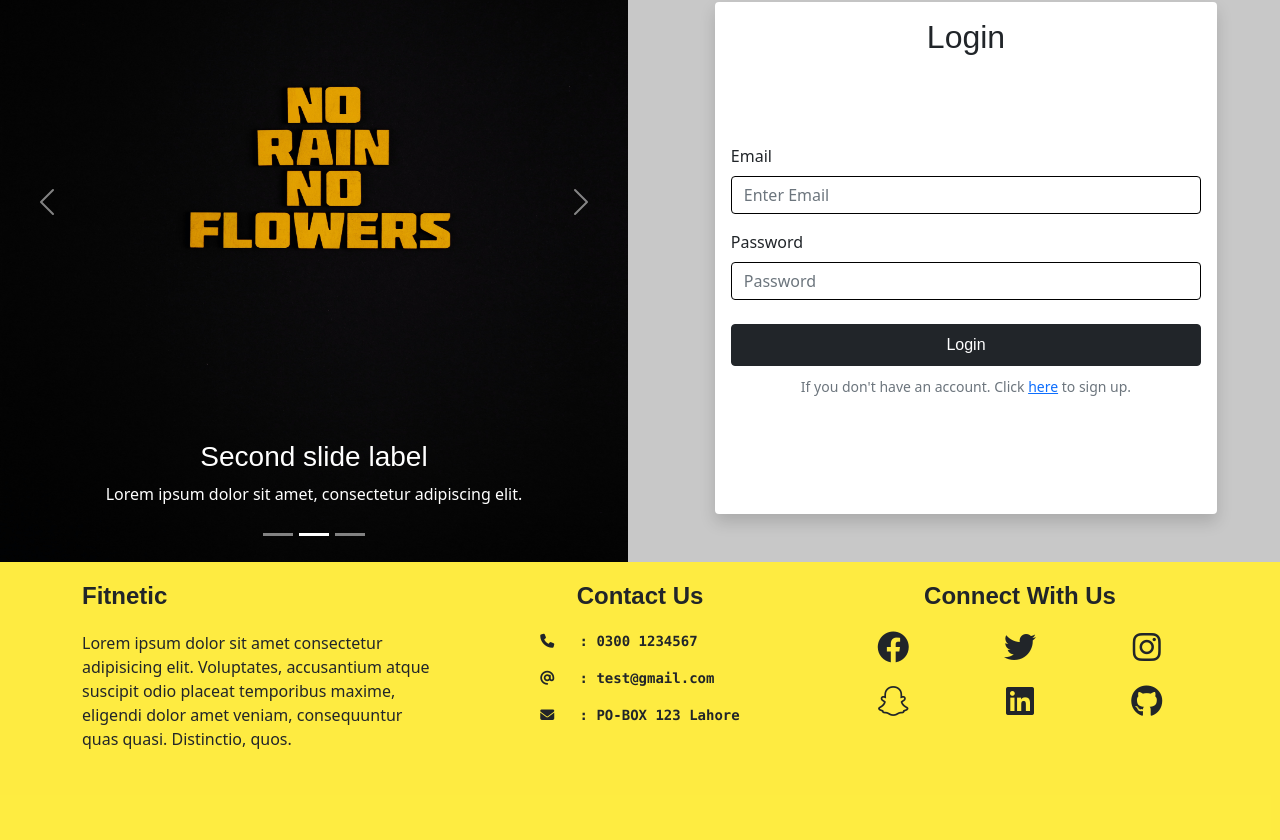
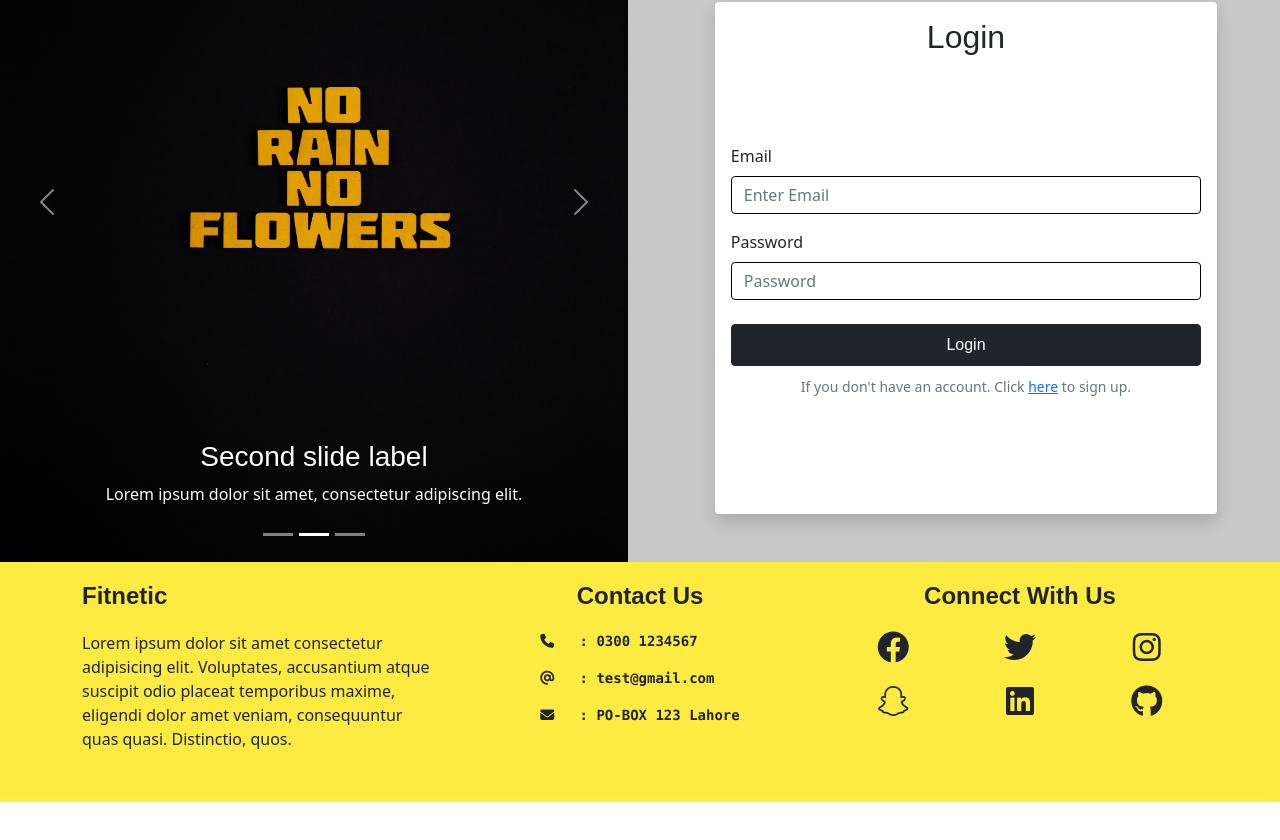
Before and after one commit to NabeelAhmed-090/Fitnetic, a React (Create React App) app in the folder frontend/: page /api/users/login in a window 1280 px wide. Shown: the part 222-1062 px from the top of the page. After the commit the page ends 1024 px from the top, so only its background shows below. Built offline with nearby package versions, Linux system fonts and the light colour scheme; a web font is replaced by a local one.

Commit message:
Login page image updated

```diff
--- a/frontend/src/components/Footer.js
+++ b/frontend/src/components/Footer.js
@@ -3,7 +3,7 @@ import { Row, Col, Container } from "react-bootstrap"
 
 const Footer = () => {
     return (
-        <div style={{ backgroundColor: "#FEE715CF", minHeight: "40vh" }}>
+        <div style={{ backgroundColor: "#FEE715CF", minHeight: "30vh" }}>
             <Container>
                 <Row >
                     <Col style={{ marginTop: "20px" }} md={4} sm={12} lg={4}>
--- a/frontend/src/screens/Login/Login.js
+++ b/frontend/src/screens/Login/Login.js
@@ -6,6 +6,7 @@ import { Container, Row, Col, Form, Button, Carousel } from 'react-bootstrap'
 import img1 from '../../Image/img1.jpg'
 import img2 from '../../Image/img2.jpg'
 import img3 from '../../Image/img3.jpg'
+import loginPNG from '../../Image/Login.png'
 import './Login.css'
 
 const Login = () => {
@@ -31,13 +32,13 @@ const Login = () => {
                             <div style={{ height: "90vh" }}>
                                 <img
                                     className="d-block w-100"
-                                    src={img1}
+                                    src={loginPNG}
                                     alt="First slide"
                                     style={{ height: "100%", width: "100%" }}
                                 />
                             </div>
                             <Carousel.Caption style={{ color: "black" }}>
-                                <h3>First slide label</h3>
+                                <h2><b>First slide label</b></h2>
                                 <p>Nulla vitae elit libero, a pharetra augue mollis interdum.</p>
                             </Carousel.Caption>
                         </Carousel.Item>
@@ -72,6 +73,16 @@ const Login = () => {
                         </Carousel.Item>
                     </Carousel>
                 </Col>
+                {/* <Col md={6} sm={12} lg={6}>
+                    <div style={{ height: "90vh" }}>
+                        <img
+                            className="d-block w-100"
+                            src={loginPNG}
+                            alt="First slide"
+                            style={{ height: "100%", width: "100%" }}
+                        />
+                    </div>
+                </Col> */}
                 <Col md={6} sm={12} lg={6} style={{ display: 'flex', justifyContent: 'center', paddingTop: "20vh", minHeight: "45vh" }}>
                     <Container style={{ minWidth: "35vw", maxWidth: "80%" }} className="shadow p-3 mb-5 bg-white rounded">
                         <Form >
```
Also changed, not shown: frontend/src/Image/Login.png (added).
